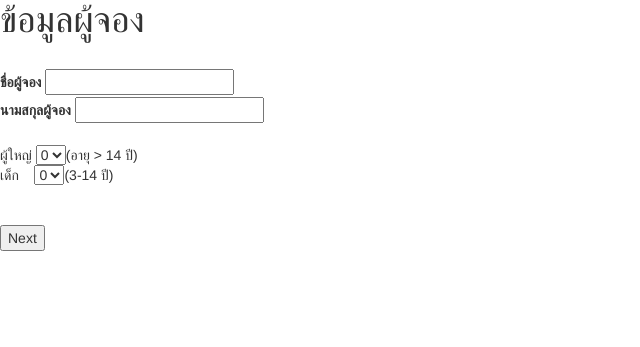
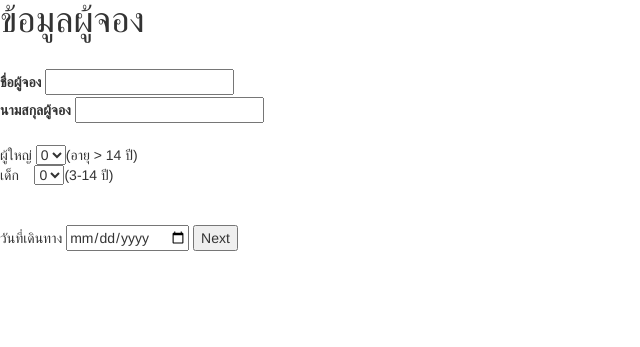
Before and after one commit to godsnew2542/WebPeo_project, a PHP site: page /insert_information.php in a window 1280 px wide. Shown: the part 132-479 px from the top of the page, without its empty margins (0-640 px from the left). Run offline with PHP 8.4, Linux system fonts and the light colour scheme; the visitor is signed in with stand-in values (Sample User, id 1); data comes from the database, SQL or seed files in the repository; data that the repository does not hold is empty.

Commit message:
update put datepicker at insert_information.php

```diff
--- a/insert_information.php
+++ b/insert_information.php
@@ -128,6 +128,9 @@
       </select>(3-14 ปี)<br>
       <br><br>
 
+     วันที่เดินทาง
+     <input type="date" name="TrDate">
+
       <input type="submit" name="next" value="Next">
 
     </form>
```
Also changed, not shown: Homepage.php (+5 -2 lines).
